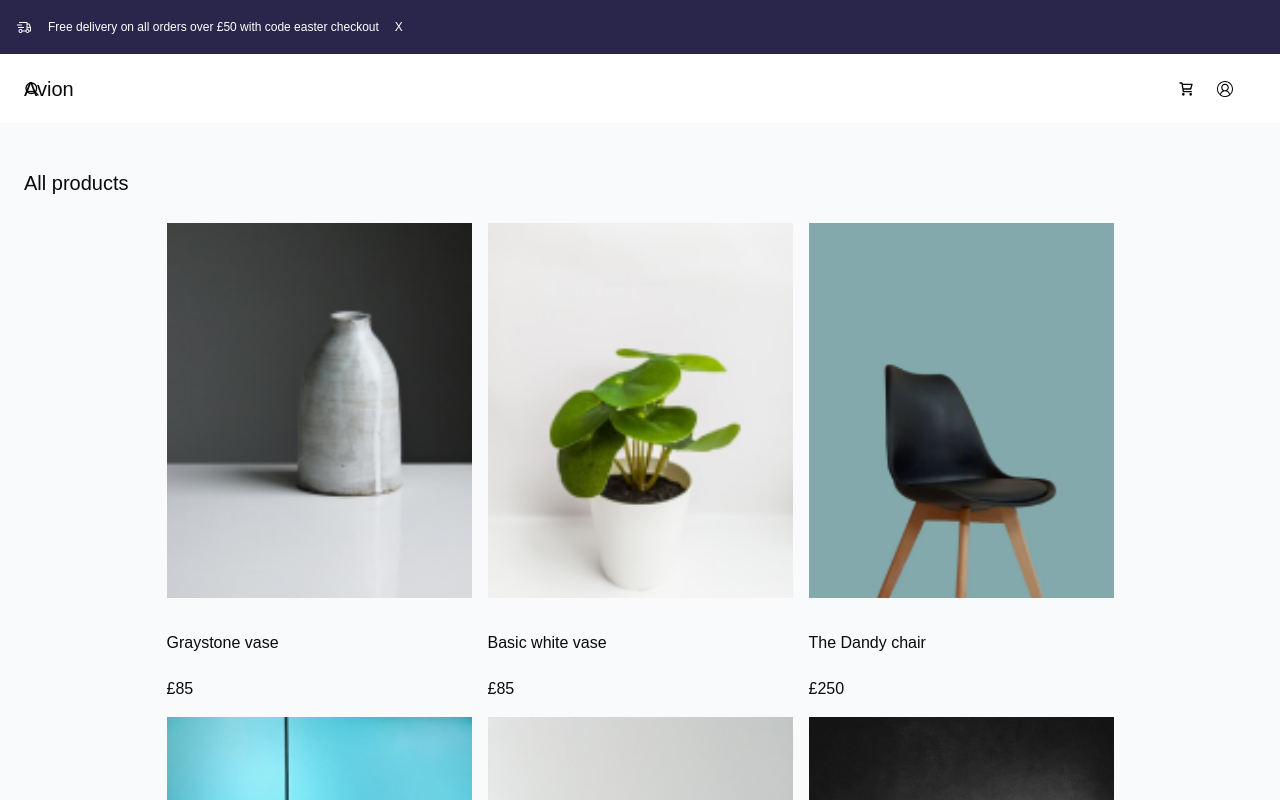
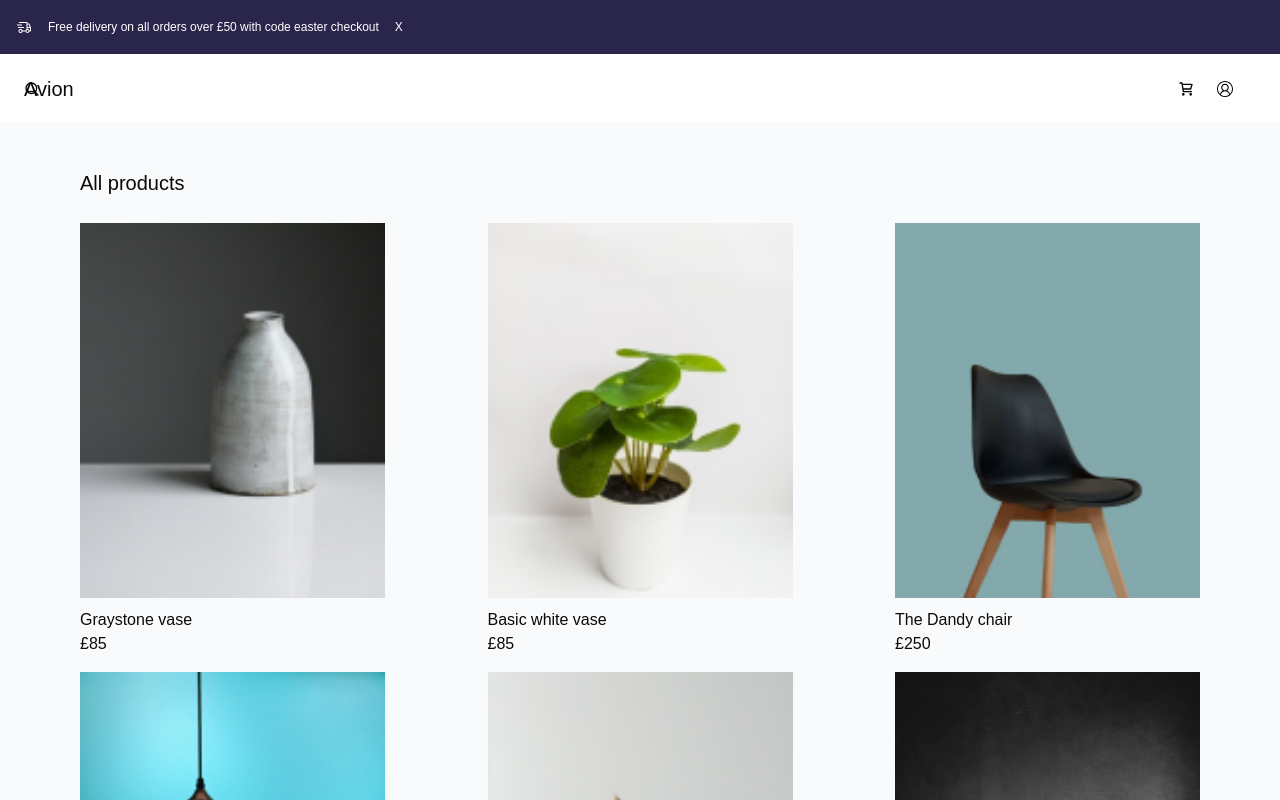
Before and after one commit to Siddique02/final-hackathon, a Next.js app: page /products in a window 1280 px wide. Shown: the top 800 px of the page. Built offline with nearby package versions, Linux system fonts and the light colour scheme.

Commit message:
final commit

```diff
--- a/src/app/page.tsx
+++ b/src/app/page.tsx
@@ -97,25 +97,25 @@ export default function Home() {
           <h1 className="mb-[36px] lg:mb-0 text-[20px] lg:text-[32px]">Our popular products</h1>
           <div className="forth-sec-cards lg:flex lg:flex-wrap flex flex-shrink-0 gap-5 pt-[20px] overflow-x-auto">
             <div className="forth-sec-card1 relative flex-shrink-0">
-              <Image className="mb-[30px] lg:hidden" src="/Photo2.png" alt="" width={200} height={251}/>
+              <Image className="mb-[30px] lg:hidden" src="/Product7.png" alt="" width={200} height={251}/>
               <Image className="mb-[30px] hidden lg:flex" src="/Large.png" alt="" width={630} height={375}/>
               <h1 className="mb-[10px]">The Lucy Lamp</h1>
               <h2>£399</h2>
             </div>
             <div className="forth-sec-card2 relative flex-shrink-0">
-              <Image className="mb-[30px] lg:hidden" src="/Photo1.png" alt="" width={200} height={251}/>
-              <Image className="mb-[30px] hidden lg:flex" src="/Photo4.png" alt="" width={305} height={375}/>
+              <Image className="mb-[30px] lg:hidden" src="/Product4.png" alt="" width={200} height={251}/>
+              <Image className="mb-[30px] hidden lg:flex" src="/Product3.png" alt="" width={305} height={375}/>
               <h1 className="mb-[10px]">The Lucy Lamp</h1>
               <h2>£399</h2>
             </div>
             <div className="forth-sec-card3 relative flex-shrink-0">
-              <Image className="mb-[30px] lg:hidden" src="/Photo3.png" alt="" width={200} height={251}/>
-              <Image className="mb-[30px] hidden lg:flex" src="/Parent.png" alt="" width={305} height={375}/>
+              <Image className="mb-[30px] lg:hidden" src="/Product3.png" alt="" width={200} height={251}/>
+              <Image className="mb-[30px] hidden lg:flex" src="/Product6.png" alt="" width={305} height={375}/>
               <h1 className="mb-[10px]">The Lucy Lamp</h1>
               <h2>£399</h2>
             </div>
             <div className="forth-sec-card4 relative flex-shrink-0">
-              <Image className="mb-[30px] lg:hidden" src="/Photo4.png" alt="" width={200} height={251}/>
+              <Image className="mb-[30px] lg:hidden" src="/Product5.png" alt="" width={200} height={251}/>
               <h1 className="mb-[10px] lg:hidden">The Lucy Lamp</h1>
               <h2 className="lg:hidden">£399</h2>
             </div>
--- a/src/app/products/page.tsx
+++ b/src/app/products/page.tsx
@@ -58,22 +58,22 @@ export default function Products() {
         </div>
       </div>
 
-      <div className="second-sec px-[24px] pt-[45px] pb-[38px]">
-        <h2 className="mb-[25px] text-[20px] block">All products</h2>
-        <div className="flex flex-wrap justify-center gap-4">
+      <div className="second-sec px-[24px] pt-[45px] pb-[38px] lg:px-[80px]">
+        <h2 className="mb-[25px] text-[20px] block ">All products</h2>
+        <div className="flex flex-wrap justify-center sm:justify-between gap-4">
           {products.map((product) => {
             return (
               <div key={product.id}>
                 <Link href={`/products/${product.id}`}>
                   <div>
                     <Image
-                      className="mb-[33px] lg:w-[305px] lg:h-[375px]"
+                      className="mb-[10px] lg:w-[305px] lg:h-[375px]"
                       src={product.image}
                       alt=""
                       width={163}
                       height={201}
                     />
-                    <h2 className="mb-[22px]">{product.title}</h2>
+                    <h2>{product.title}</h2>
                     <h3>{product.price}</h3>
                   </div>
                 </Link>
```
